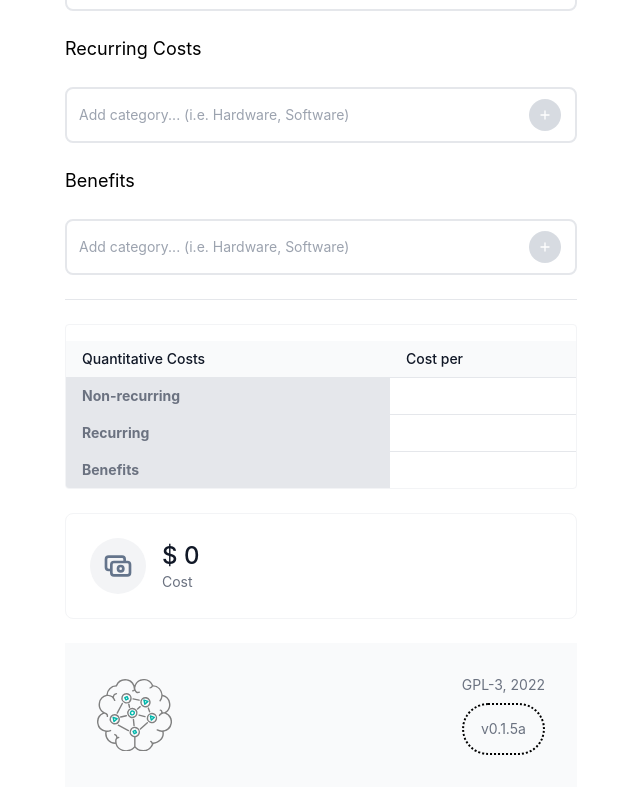
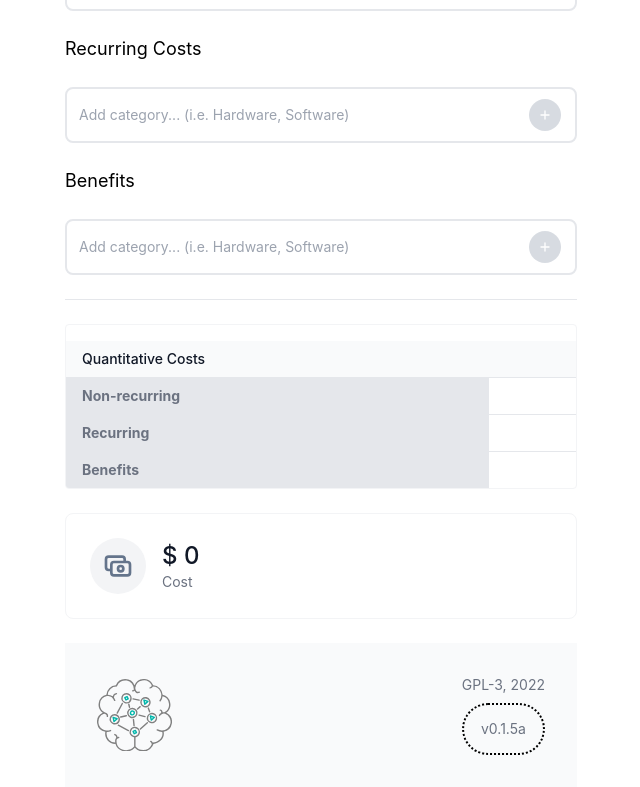
Before and after one commit to dfxe/c-b-analysis-expert, a Next.js app: page / in a window 1280 px wide. Shown: the part 718-1505 px from the top of the page, without its empty margins (319-959 px from the left). Built offline with nearby package versions, Linux system fonts and the light colour scheme.

Commit message:
Add better endCost decision description

```diff
--- a/components/survey/EndCost.tsx
+++ b/components/survey/EndCost.tsx
@@ -40,6 +40,13 @@ export default function EndCost({ currency = "", endValue = 0 }: Props) {
 
           <p className="text-sm text-gray-500">Cost</p>
         </div>
+        <div>
+          {+endValue >= 1
+            ? "If your estimates are accurate (with margin of error) then you can go ahead with the project"
+            : +endValue === 0
+            ? ""
+            : "Your estimates show you might not want to go ahead with this project"}
+        </div>
       </article>
     </div>
   );
--- a/components/survey/OutTable.tsx
+++ b/components/survey/OutTable.tsx
@@ -30,7 +30,9 @@ export default function OutTable() {
             </th>
             <th className="px-4 py-2 font-medium text-left text-gray-900 whitespace-nowrap">
               {/** TODO does not pick up periodUnit */}
-              {"Cost per " + details.state.periodUnit}
+              {details.state.periodUnit === ""
+                ? ""
+                : "Cost per " + details.state.periodUnit}
             </th>
           </tr>
         </thead>
--- a/components/survey/Survey.tsx
+++ b/components/survey/Survey.tsx
@@ -58,7 +58,7 @@ const Survey = () => {
     let [cost, benefit] = [0, 0];
     details.state.costs.map((item) => (cost += +item.periodCost));
     details.state.benefits.map((item) => (benefit += +item.periodCost));
-    return cost !== 0 ? benefit / cost : cost;
+    return cost !== 0 ? (benefit / cost).toFixed(3) : cost;
   };
 
   return (
```
Also changed, not shown: package.json (+15 -14 lines), 1 other file (tests, documents, lock files or other folders).
